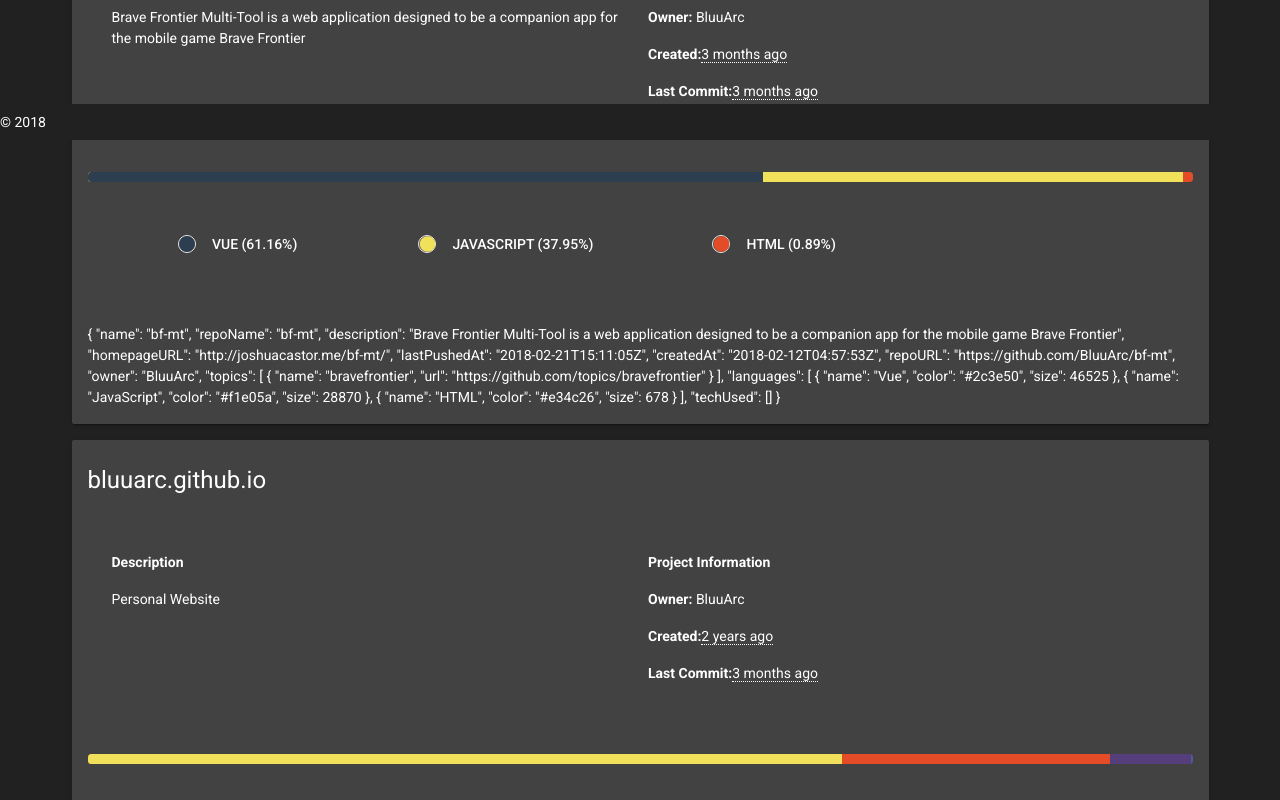
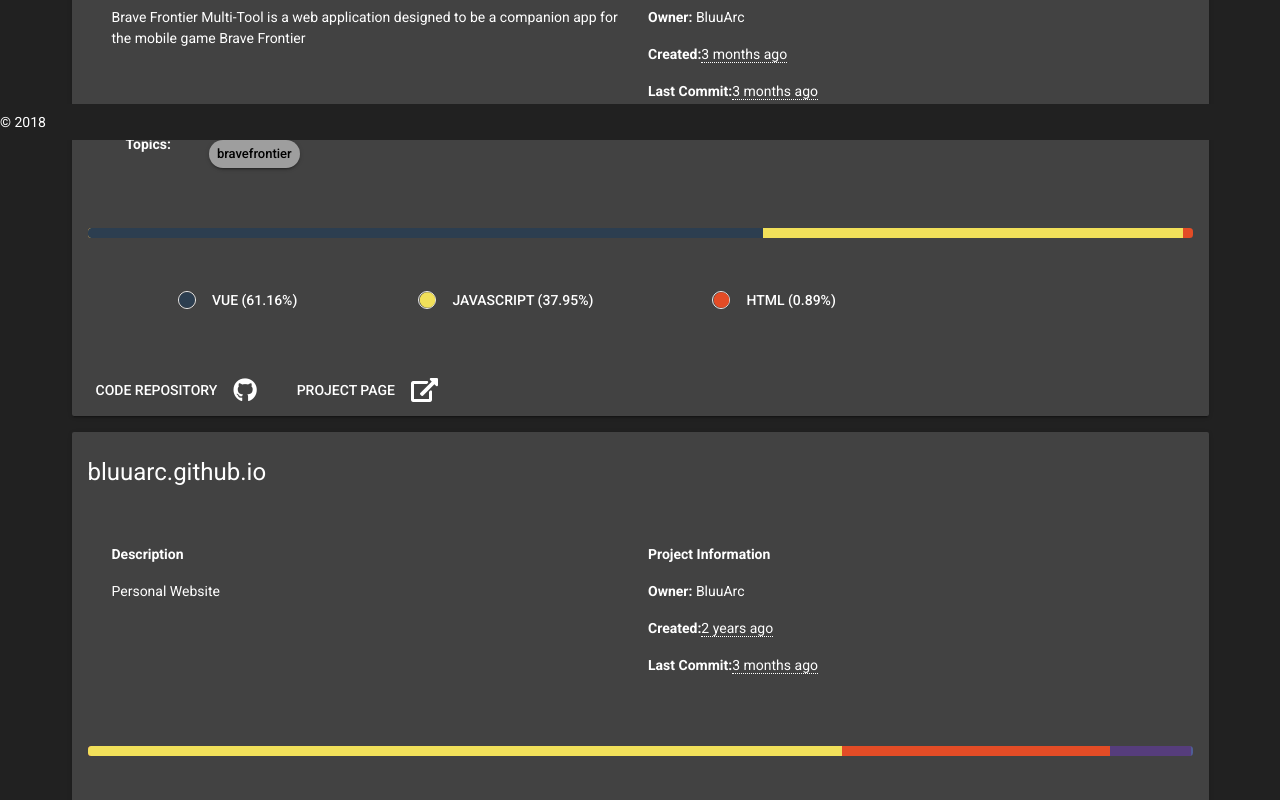
Before and after one commit to BluuArc/bluuarc.github.io, a Vue app: page /#/projects in a window 1280 px wide. Shown: the part 660-1460 px from the top of the page. Built offline with nearby package versions, Linux system fonts and the light colour scheme; no server answers.

Commit message:
Added buttons and topic list to project card

```diff
--- a/src/components/Projects/ProjectCard.vue
+++ b/src/components/Projects/ProjectCard.vue
@@ -28,14 +28,38 @@
             </p>
           </v-flex>
         </v-layout>
+        <v-layout v-if="project.topics && project.topics.length > 0" row wrap>
+          <v-flex xs12 sm1 class="text-md-center">
+            <p><b>Topics:</b></p>
+          </v-flex>
+          <v-flex xs12 sm11>
+            <v-btn
+              round small
+              v-for="topic in project.topics"
+              :key="topic.name"
+              :href="topic.url"
+              target="_blank"
+              class="grey"
+              style="color: black; text-transform: lowercase">
+              {{ topic.name }}
+            </v-btn>
+          </v-flex>
+        </v-layout>
       </v-container>
     </v-card-text>
     <v-card-text>
       <language-section :languages="project.languages"></language-section>
     </v-card-text>
-    <v-card-text>
-      {{ project }}
-    </v-card-text>
+    <v-card-actions>
+      <v-btn flat :href="project.repoURL" target="_blank">
+        <span>Code Repository</span>
+        <v-icon right>fab fa-github</v-icon>
+      </v-btn>
+      <v-btn flat v-if="project.homepageURL" :href="project.homepageURL" target="_blank">
+        <span>Project Page</span>
+        <v-icon right>fas fa-external-link-alt</v-icon>
+      </v-btn>
+    </v-card-actions>
   </v-card>
 </template>
 
```
